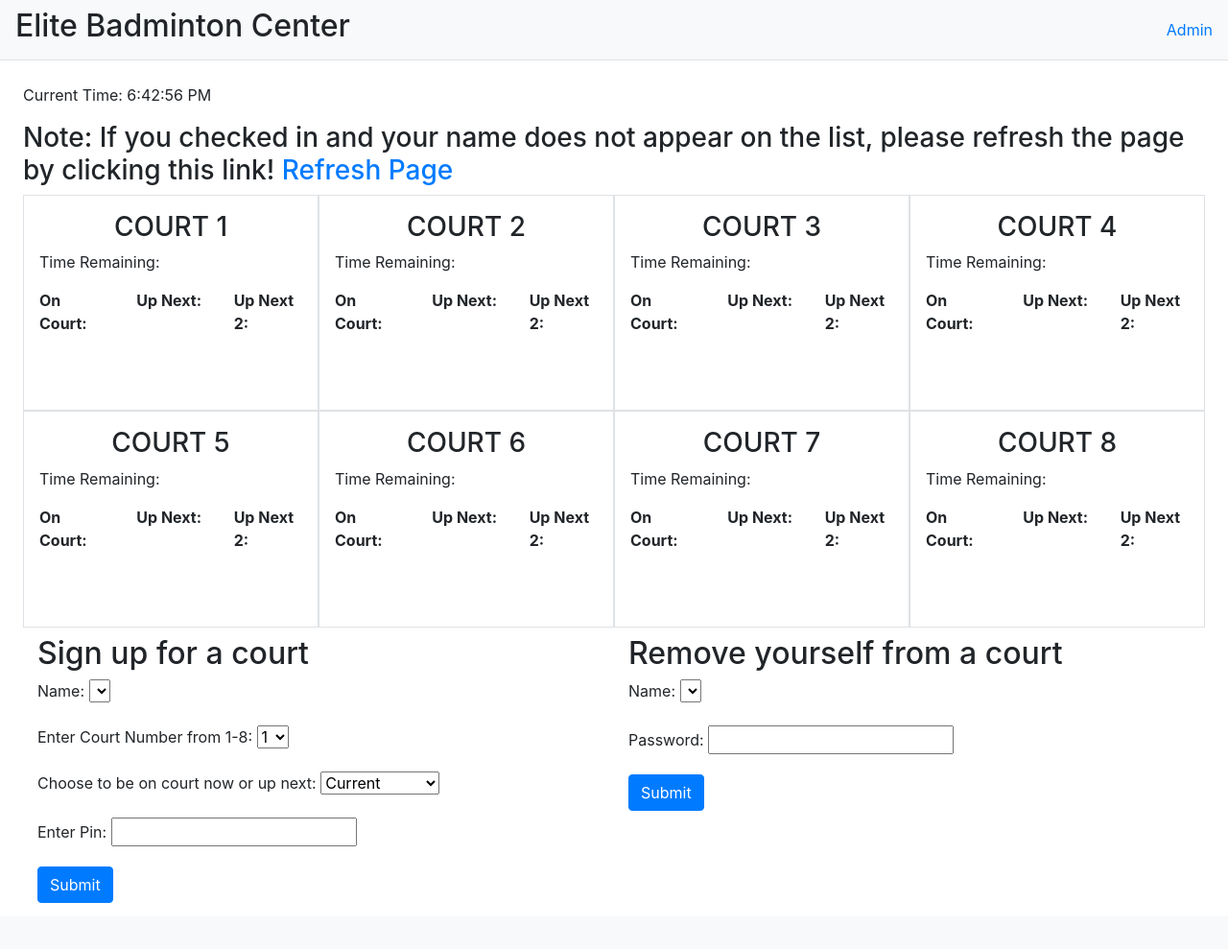
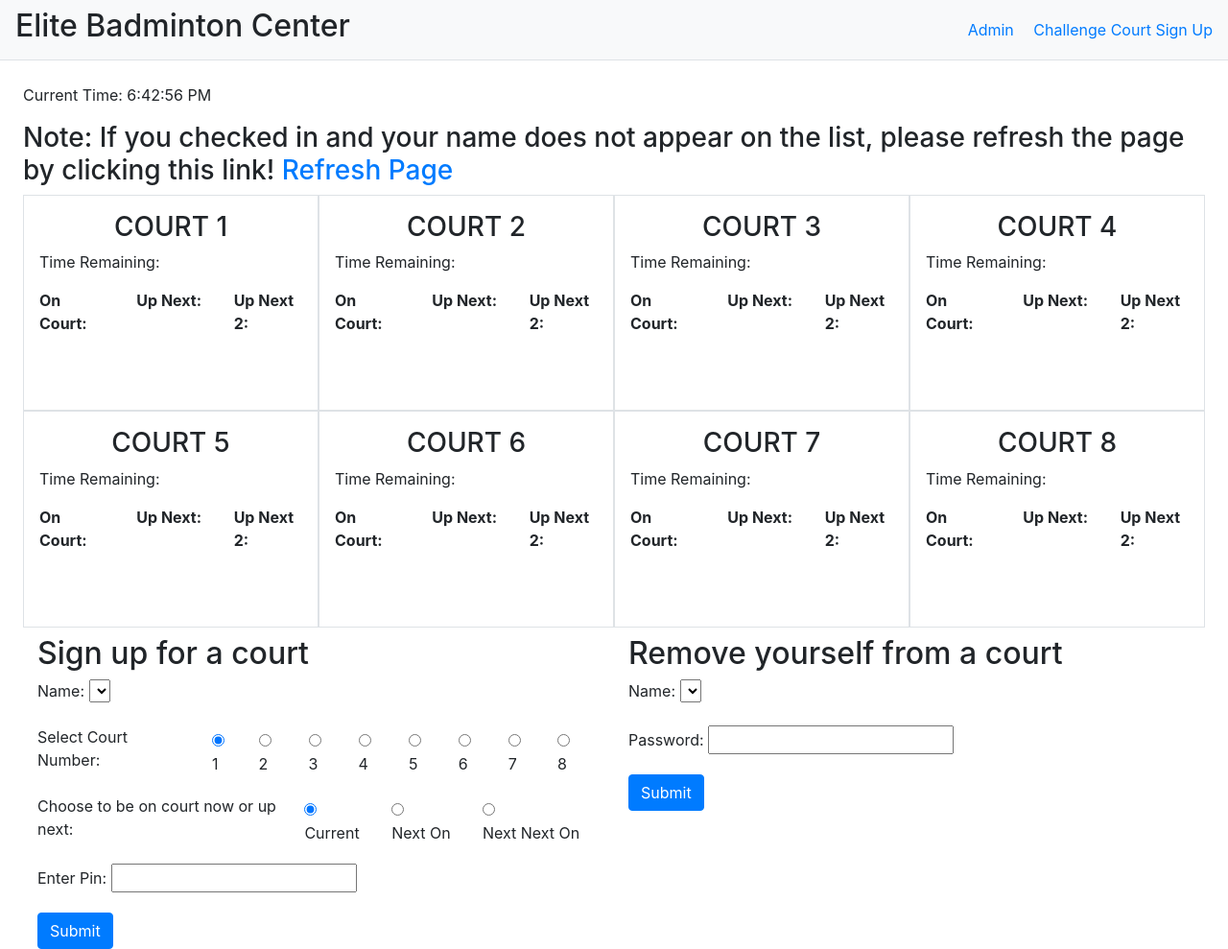
Before and after one commit to twzhuang/courtReg, a Flask app: page / in a window 1280 px wide. Shown: the whole page at 96% size. Before the commit the page ends 941 px from the top, so only its background shows below. Run offline with Flask 2, Linux system fonts and the light colour scheme; the visitor is signed in with stand-in values (Sample User, id 1); data that the repository does not hold is empty; some libraries are stand-ins or nearby versions.

Commit message:
Add files via upload

```diff
--- a/templates/addUser.html
+++ b/templates/addUser.html
@@ -33,9 +33,9 @@
     <form action="/addUser" method="post">
         <h2>Add User to System</h2>
         <p>Please enter your name and a numerical pin that will be used for court sign up</p>
-        <label for="addName">Name:</label>
+        <label for="addName">Create a Username:</label>
         <input type="text" id="addName" name="addName"><br>
-        <label for="userPin" type="password">Enter Pin:</label>
+        <label for="userPin" type="password">Create a Pin:</label>
         <input type="number" id="userPin" name="userPin"><br>
         <input type="submit" class="btn btn-primary">
     </form>
--- a/templates/index.html
+++ b/templates/index.html
@@ -11,6 +11,10 @@
         .tableheight{
             height: 300px;
         }
+
+        .reserved{
+            background-color: gray;
+        }
     </style>
     <link rel="stylesheet" href="https://stackpath.bootstrapcdn.com/bootstrap/4.3.1/css/bootstrap.min.css" integrity="sha384-ggOyR0iXCbMQv3Xipma34MD+dH/1fQ784/j6cY/iJTQUOhcWr7x9JvoRxT2MZw1T" crossorigin="anonymous">
 </head>
@@ -18,8 +22,10 @@
     <nav class="navbar navbar-light bg-light justify-content-between border-bottom">
         <h2 class="">Elite Badminton Center</h2>
         <div class="d-inline">
-            <a href="/admin">Admin</a>
+            <a href="/admin" class="px-3">Admin</a>
+            <a href="/challengecourt">Challenge Court Sign Up</a>
         </div>
+
     </nav>
     <div class="p-4 h-100">
         <header>
@@ -29,7 +35,8 @@
         <div class="container-fluid h-100">
             <div class="row" style="height: 30%">
                 {% for i in range(1, courts_test|length + 1) %}
-                    <div class="col border p-3">
+
+                    <div class="col border p-3 {{'reserved' if courts_test['court' ~ i]['current']['reserved']}}">
                         <h3 class="text-center px-2">COURT {{i}}</h3>
                         <div>
                             <div class="row">
@@ -93,27 +100,60 @@
                             {% endfor %}
                         </select>
                     </p>
-                    <p>
-                        <label for="courtNum">Enter Court Number from 1-8:</label>
-                        <select id="courtNum" name="courtNum">
-                            <option value="court1">1</option>
-                            <option value="court2">2</option>
-                            <option value="court3">3</option>
-                            <option value="court4">4</option>
-                            <option value="court5">5</option>
-                            <option value="court6">6</option>
-                            <option value="court7">7</option>
-                            <option value="court8">8</option>
-                        </select>
-                    </p>
-                    <p>
-                        <label for="current_or_next">Choose to be on court now or up next: </label>
-                        <select id="current_or_next" name="current_or_next">
-                            <option value="current">Current</option>
-                            <option value="next">Next On</option>
-                            <option value="nextnext">Next Next On</option>
-                        </select>
-                    </p>
+                    <div class="mb-3">
+                        <div class="form-check form-check-inline">
+                            <label>Select Court Number:</label>
+                            <div class="form-check">
+                                <input type="radio" class="form-check-input" id="radioCourt1" name="courtNum" value="court1" checked>
+                                <label class="form-check-label" for="radioCourt1">1</label>
+                            </div>
+                            <div class="form-check">
+                                <input type="radio" class="form-check-input" id="radioCourt2" name="courtNum" value="court2">
+                                <label class="form-check-label" for="radioCourt2">2</label>
+                            </div>
+                            <div class="form-check">
+                                <input type="radio" class="form-check-input" id="radioCourt3" name="courtNum" value="court3">
+                                <label class="form-check-label" for="radioCourt3">3</label>
+                            </div>
+                            <div class="form-check">
+                                <input type="radio" class="form-check-input" id="radioCourt4" name="courtNum" value="court4">
+                                <label class="form-check-label" for="radioCourt4">4</label>
+                            </div>
+                            <div class="form-check">
+                                <input type="radio" class="form-check-input" id="radioCourt5" name="courtNum" value="court5">
+                                <label class="form-check-label" for="radioCourt5">5</label>
+                            </div>
+                            <div class="form-check">
+                                <input type="radio" class="form-check-input" id="radioCourt6" name="courtNum" value="court6">
+                                <label class="form-check-label" for="radioCourt6">6</label>
+                            </div>
+                            <div class="form-check">
+                                <input type="radio" class="form-check-input" id="radioCourt7" name="courtNum" value="court7">
+                                <label class="form-check-label" for="radioCourt7">7</label>
+                            </div>
+                            <div class="form-check">
+                                <input type="radio" class="form-check-input" id="radioCourt8" name="courtNum" value="court8">
+                                <label class="form-check-label" for="radioCourt8">8</label>
+                            </div>
+                        </div>
+                    </div>
+                    <div class="mb-3">
+                        <div class="form-check form-check-inline">
+                            <label>Choose to be on court now or up next: </label>
+                            <div class="form-check">
+                                <input type="radio" class="form-check-input" id="radioCurrent" name="current_or_next" value="current" checked>
+                                <label class="form-check-label" for="radioCurrent">Current</label>
+                            </div>
+                            <div class="form-check">
+                                <input type="radio" class="form-check-input" id="radioNext" name="current_or_next" value="next">
+                                <label class="form-check-label" for="radioNext">Next On</label>
+                            </div>
+                            <div class="form-check">
+                                <input type="radio" class="form-check-input" id="radioNextNExt" name="current_or_next" value="nextnext">
+                                <label class="form-check-label" for="radioNextNext">Next Next On</label>
+                            </div>
+                        </div>
+                    </div>
                     <p>
                         <label for="userPinAdd">Enter Pin:</label>
                         <input type="number" id="userPinAdd" name="userPinAdd" required>
```
Also changed, not shown: templates/admin.html (+22 -3 lines), templates/challenger.html (added, +156 -0 lines).
